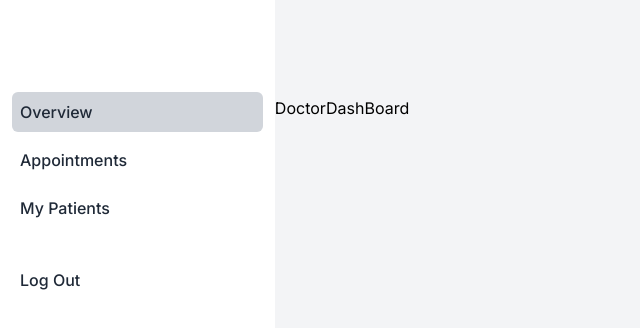
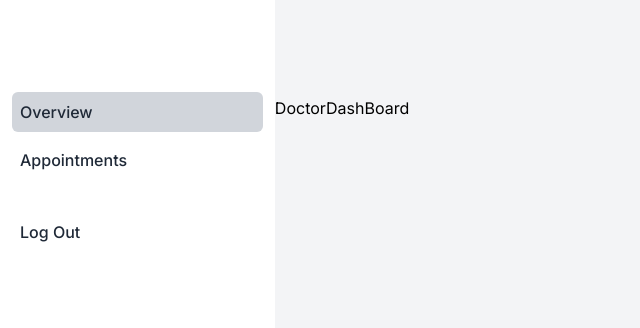
Before and after one commit to edwinochieng/hospital-management-system, a Next.js app: page /doctor in a window 1280 px wide. Shown: the top 328 px of the page, without its empty margins (0-640 px from the left). Built offline with nearby package versions, Linux system fonts and the light colour scheme.

Commit message:
remove patients list

```diff
--- a/src/app/(dashboard)/doctor/layout.js
+++ b/src/app/(dashboard)/doctor/layout.js
@@ -3,7 +3,6 @@ import SideBar from "@/components/SideBar";
 const sidebarItems = [
   { title: "Overview", link: "/doctor" },
   { title: "Appointments", link: "/doctor/appointments" },
-  { title: "My Patients", link: "/doctor/patients" },
 ];
 
 export default function DoctorDashBoardLayout({ children }) {
--- a/src/app/(dashboard)/doctor/patients/page.js
+++ /dev/null
@@ -1,5 +0,0 @@
-import React from "react";
-
-export default function MyPatients() {
-  return <div>MyPatients</div>;
-}
```
